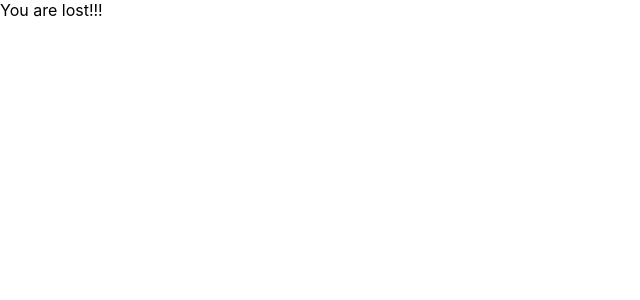
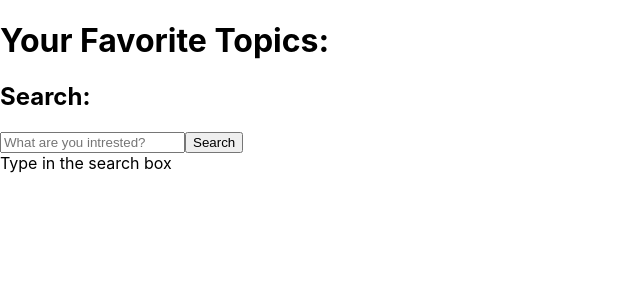
Before and after one commit to phamin2001/project3-newsapp-react, a React (Create React App) app: page /user/news in a window 1280 px wide. Shown: the top 300 px of the page, without its empty margins (0-640 px from the left). Built offline with nearby package versions, Linux system fonts and the light colour scheme.

Commit message:
finish search news

```diff
--- a/src/App.js
+++ b/src/App.js
@@ -9,6 +9,7 @@ import Registration          from './Registration';
 import NewTopic              from './NewTopic';
 import Topic                 from './Topic';
 import EditTopic             from './EditTopic';
+import News                  from './News';
 
 const My404 = () => {
   return (
@@ -28,7 +29,8 @@ class App extends Component {
       completeUserInfo: {
         loggedInUsername:   '',
         loggedInEmail:      '',
-        loggedInDiplayName: ''
+        loggedInDiplayName: '',
+        loggedInTopics:     []
       },
       editedTopic: {}
     }
@@ -50,7 +52,8 @@ class App extends Component {
       completeUserInfo: {
         loggedInUsername:    userParsed.username,
         loggedInEmail:       userParsed.userEmail,
-        logeedInDisplayName: userParsed.userDisplayName
+        logeedInDisplayName: userParsed.userDisplayName,
+        loggedInTopics:      userParsed.userTopics
       }
     });
   }
@@ -65,21 +68,21 @@ class App extends Component {
     return (
       <main>
         <Switch>
-          <Route exact path        = '/'         component     = { AuthenticationGateway } />
-          <Route exact path        = '/login'
-                       render      = { (props) => ( <Login {...props}
-                       handleLogin = {this.handleLogin} />)}
+          <Route exact path                   = '/'         component     = { AuthenticationGateway } />
+          <Route exact path                   = '/login'
+                       render                 = { (props) => ( <Login {...props}
+                       handleLogin            = {this.handleLogin} />)}
           />
-          <Route exant path        = '/register'
-                       render      = { (props) => ( <Registration {...props}
-                       handleLogin = {this.handleLogin} /> )}
+          <Route exant path                   = '/register'
+                       render                 = { (props) => ( <Registration {...props}
+                       handleLogin            = {this.handleLogin} /> )}
           />
-          <Route exact path                     = '/user'
-                       render                   = { (props) => ( <User {...props}
-                       loggedInUsername         = {this.state.username}
-                       loggedInUserId           = {this.state.userId}
-                       handleCompleteUserInfo   = {this.handleCompleteUserInfo}
-                       handleEditedTopic        = {this.handleEditedTopic} /> )}
+          <Route exact path                   = '/user'
+                       render                 = { (props) => ( <User {...props}
+                       loggedInUsername       = {this.state.username}
+                       loggedInUserId         = {this.state.userId}
+                       handleCompleteUserInfo = {this.handleCompleteUserInfo}
+                       handleEditedTopic      = {this.handleEditedTopic} /> )}
           />
           <Route exact path                   = '/user/edit'
                        render                 = { (props) => ( <EditUser {...props}
@@ -87,21 +90,26 @@ class App extends Component {
                        completeUserInfo       = {this.state.completeUserInfo}
                        handleCompleteUserInfo = {this.handleCompleteUserInfo}  /> )}
           />
-          <Route exact path           = '/user/newtopic'
-                       render         = { (props) => ( <NewTopic {...props}
-                       loggedInUserId = {this.state.userId} /> )}
+          <Route exact path                   = '/user/newtopic'
+                       render                 = { (props) => ( <NewTopic {...props}
+                       loggedInUserId         = {this.state.userId} /> )}
           />
-          <Route exact path              = '/user/topic'
-                       render            = { (props) => ( <Topic {...props}
-                       handleEditedTopic = {this.handleEditedTopic}
-                       editedTopic       = {this.state.editedTopic}
-                       loggedInUserId    = {this.state.userId} /> )}
+          <Route exact path                   = '/user/topic'
+                       render                 = { (props) => ( <Topic {...props}
+                       handleEditedTopic      = {this.handleEditedTopic}
+                       editedTopic            = {this.state.editedTopic}
+                       loggedInUserId         = {this.state.userId} /> )}
           />
-          <Route exact path              = '/user/edittopic'
-                       render            = { (props) => ( <EditTopic {...props}
-                       editedTopic       = {this.state.editedTopic}
-                       handleEditedTopic = {this.handleEditedTopic}
-                       loggedInUserId    = {this.state.userId}  /> )}
+          <Route exact path                   = '/user/edittopic'
+                       render                 = { (props) => ( <EditTopic {...props}
+                       editedTopic            = {this.state.editedTopic}
+                       handleEditedTopic      = {this.handleEditedTopic}
+                       loggedInUserId         = {this.state.userId}  /> )}
+          />
+          <Route exact path                   = '/user/news'
+                       render                 = { (props) => ( <News {...props}
+                       loggedInUserId         = {this.state.userId}
+                       completeUserInfo       = {this.state.completeUserInfo}  /> )}
           />
           <Route component={ My404 }/>
         </Switch>
--- /dev/null
+++ b/src/News/index.js
@@ -0,0 +1,83 @@
+import React, { Component } from 'react';
+import SearchContainer      from '../SearchContainer';
+
+class News extends Component {
+    constructor() {
+        super();
+
+        this.state = {
+            query:      '',
+            loading:    true,
+            searchNews: []
+        }
+    }
+
+    handleInput = (e) => {
+        this.setState({
+            query: e.target.value
+        })
+    }
+
+    handleSubmit = async (e) => {
+        e.preventDefault();
+
+        try {
+            const response = await fetch('https://api.nytimes.com/svc/search/v2//articlesearch.json?q=' +
+                                        this.state.query + '&api-key=Wy2FfqYlhmo4JjtnGKDd5OAHUKE7Jwjf');
+
+            if(!response.ok) {
+                throw Error(response.statusText);
+            }
+
+            const parsedResponse = await response.json();
+            console.log(parsedResponse, 'parsed ' )
+            this.setState({
+                searchNews: parsedResponse,
+                loading: false
+            })
+
+        } catch (err) {
+            console.log(err);
+            return err;
+        }
+    }
+
+
+    render(){
+        const userTopics = this.props.completeUserInfo.loggedInTopics.map((topic, i) => {
+            return (
+                <li>
+                    {topic.title}
+                </li>
+            )
+        })
+
+        console.log(this.state.searchNews, 'in news')
+        return(
+            <div>
+                <div>
+                    <h1>Your Favorite Topics:</h1>
+                    {userTopics}
+                </div>
+
+                <div>
+                    <form onSubmit = {this.handleSubmit} >
+                        <label>
+                            <h2>Search:</h2>
+                            <input type = 'text' name = 'query' placeholder = 'What are you intrested?'
+                                            onChange = {this.handleInput} />
+                        </label>
+                        <button type = 'submit'>Search</button>
+                    </form>
+                </div>
+
+                <div>
+                    {this.state.loading ? <span>Type in the search box</span> : <SearchContainer searchNews = {this.state.searchNews} />}
+                </div>
+
+            </div>
+        )
+    }
+}
+
+export default News;
--- /dev/null
+++ b/src/SearchContainer/index.js
@@ -0,0 +1,24 @@
+import React from 'react';
+
+const SearchContainer = (props) => {
+
+    const newsLists = props.searchNews.response.docs.map((doc, i) => {
+        console.log(doc, 'in map')
+        return(
+            <ui key = {i}>
+                <section>
+                    {doc.headline.main} <br/>
+                </section>
+            </ui>
+        )
+    });
+
+    return (
+        <div>
+            <h2>Your News:</h2>
+            {newsLists}
+        </div>
+    )
+}
+
+export default SearchContainer;
--- a/src/User/index.js
+++ b/src/User/index.js
@@ -115,6 +115,9 @@ class User extends Component {
                 <label>
                     <h3><button onClick = {() => this.props.history.push('/user/newtopic')}>Add new Topics</button></h3>
                 </label>
+                <div>
+                    <h2><button onClick = {() => this.props.history.push('/user/news')}>Check Your News</button></h2>
+                </div>
             </div>
         )
     }
```
